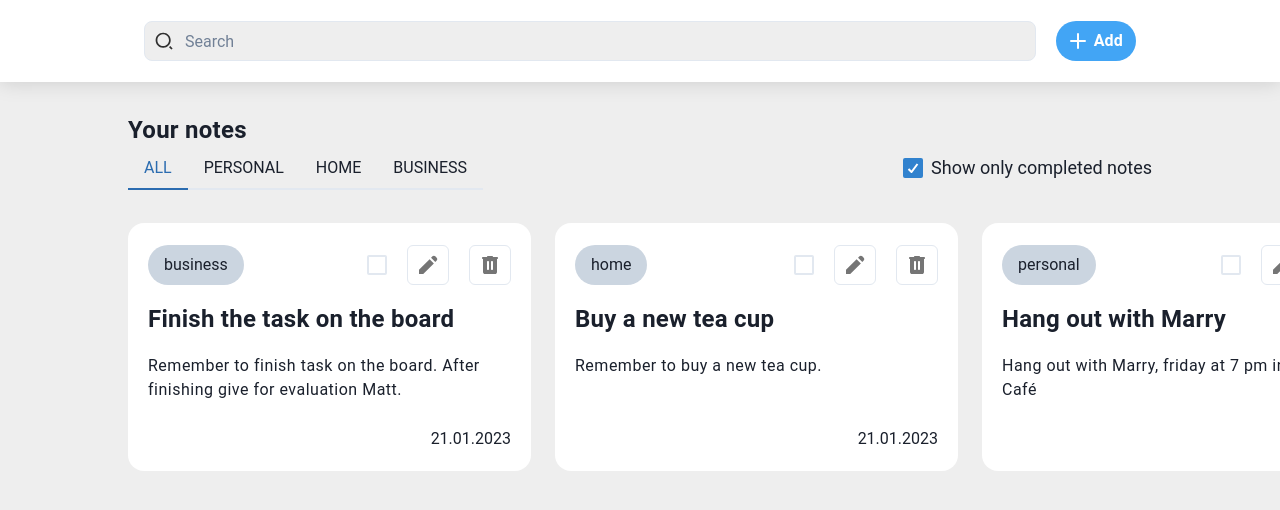
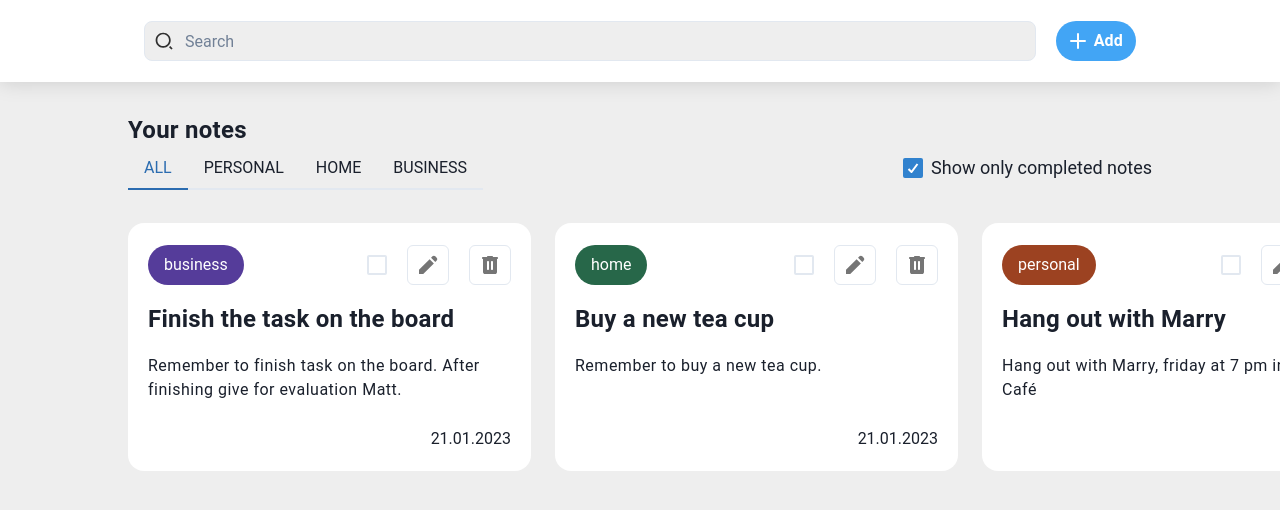
Before and after one commit to aryan-backend-wala/notely-app, a React (Vite) app: page / in a window 1280 px wide. Shown: the top 510 px of the page. Built offline with nearby package versions, Linux system fonts and the light colour scheme.

Commit message:
show different base on different category

```diff
--- a/src/components/Card.jsx
+++ b/src/components/Card.jsx
@@ -19,17 +19,7 @@ export default function Card({note, onDelete}){
         <Flex
           justify={'space-between'}
         >
-          <Button
-            variant={'solid'}
-            borderRadius={'28px'}
-            isActive={'false'}
-          >
-            <Text
-              fontFamily={'Roboto'}
-              fontWeight={'400'}
-              fontSize={'16px'}
-            >{note.category}</Text>
-          </Button>
+          <CategoryButton note={note} />
           <HStack gap={'20px'}>
             <Checkbox size={'lg'}></Checkbox>
             <IconButton
@@ -87,3 +77,27 @@ export default function Card({note, onDelete}){
     </Box>
   );
 }
+
+function CategoryButton({note}){
+  const categoryClassMap = {
+    business: 'purple',
+    personal: 'orange',
+    home: 'green',
+  };
+  const color = categoryClassMap[note.category] || 'gray';
+  return <Button
+  variant={'solid'}
+  borderRadius={'28px'}
+  isActive={'false'}
+  colorScheme={color}
+  color={'white'}
+>
+  <Text
+    fontFamily={'Roboto'}
+    fontWeight={'400'}
+    fontSize={'16px'}
+  >
+    {note.category}
+  </Text>
+</Button>
+}
```
